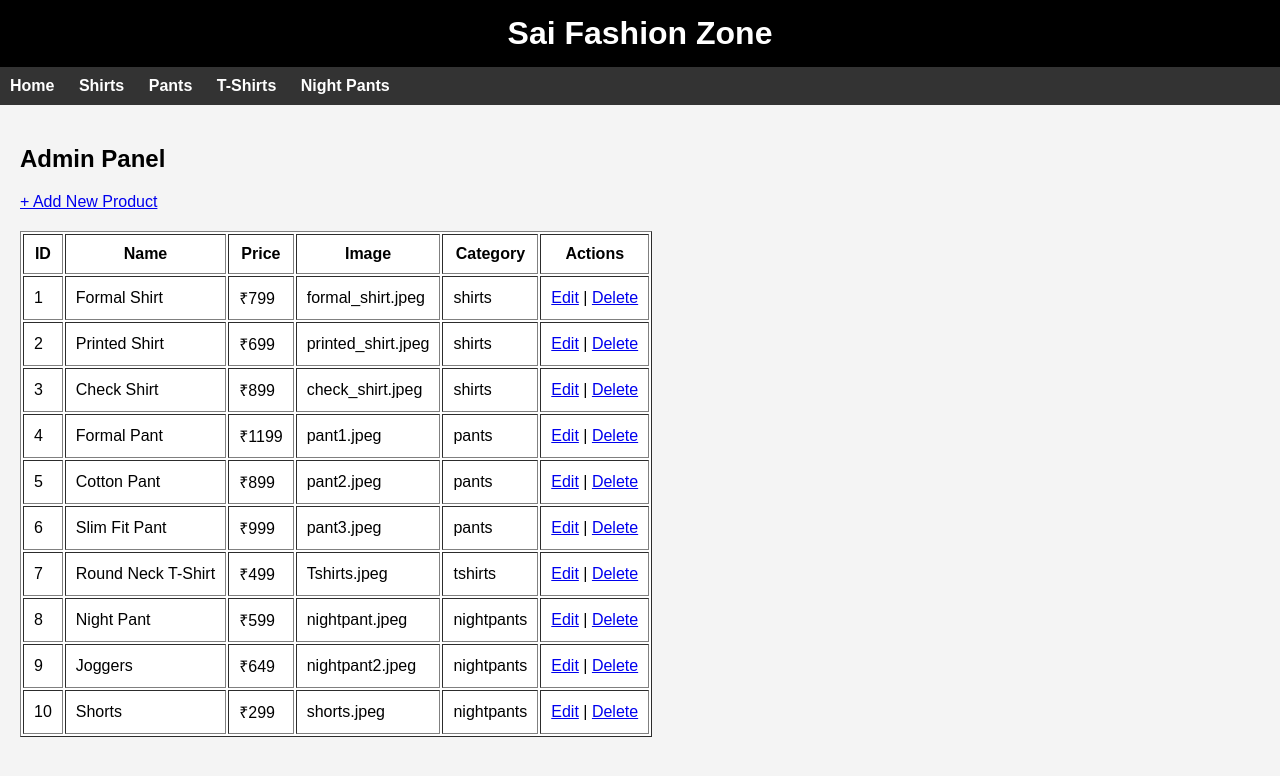
After one commit to Moksha-source/sai-fashion-zone, a Flask app: page /admin in a window 1280 px wide. The commit adds this page. Shown: the top 776 px of the page. Run offline with Flask 3, Linux system fonts and the light colour scheme; data comes from the database, SQL or seed files in the repository.

Commit message:
admin /database

```diff
--- a/app.py
+++ b/app.py
@@ -1,6 +1,51 @@
-from flask import Flask, render_template
+from flask import Flask, render_template, request, redirect, url_for
+from flask_sqlalchemy import SQLAlchemy
 
 app = Flask(__name__)
+app.config["SQLALCHEMY_DATABASE_URI"] = "sqlite:///fashion.db"
+
+db = SQLAlchemy(app)
+
+# --- Model ---
+
+class Product(db.Model):
+    id       = db.Column(db.Integer, primary_key=True)
+    name     = db.Column(db.String(100), nullable=False)
+    price    = db.Column(db.Integer, nullable=False)
+    image    = db.Column(db.String(100), nullable=True)
+    category = db.Column(db.String(50), nullable=False)
+
+# --- Seed Data ---
+
+def seed_data():
+    if Product.query.first():
+        return  # already seeded, skip
+
+    products = [
+        # Shirts
+        Product(name="Formal Shirt",       price=799,  image="formal_shirt.jpeg",  category="shirts"),
+        Product(name="Printed Shirt",      price=699,  image="printed_shirt.jpeg", category="shirts"),
+        Product(name="Check Shirt",        price=899,  image="check_shirt.jpeg",   category="shirts"),
+
+        # Pants
+        Product(name="Formal Pant",        price=1199, image="pant1.jpeg",         category="pants"),
+        Product(name="Cotton Pant",        price=899,  image="pant2.jpeg",         category="pants"),
+        Product(name="Slim Fit Pant",      price=999,  image="pant3.jpeg",         category="pants"),
+
+        # T-Shirts
+        Product(name="Round Neck T-Shirt", price=499,  image="Tshirts.jpeg",       category="tshirts"),
+
+        # Night Pants
+        Product(name="Night Pant",         price=599,  image="nightpant.jpeg",     category="nightpants"),
+        Product(name="Joggers",            price=649,  image="nightpant2.jpeg",    category="nightpants"),
+        Product(name="Shorts",             price=299,  image="shorts.jpeg",        category="nightpants"),
+    ]
+
+    db.session.add_all(products)
+    db.session.commit()
+    print("Database seeded!")
+
+# --- Routes ---
 
 @app.route("/")
 def home():
@@ -8,41 +53,70 @@ def home():
 
 @app.route("/shirts")
 def shirts():
-
-    shirts_data = [
-        {
-            "name": "Formal Shirt",
-            "price": 799,
-            "image": "formal_shirt.jpeg"
-        },
-        {
-            "name": "Printed Shirt",
-            "price": 699,
-            "image": "printed_shirt.jpeg"
-        },
-        {
-            "name": "Check Shirt",
-            "price": 899,
-            "image": "check_shirt.jpeg"
-        }
-    ]
-
-    return render_template(
-        "shirts.html",
-        shirts=shirts_data
-    )
+    items = Product.query.filter_by(category="shirts").all()
+    return render_template("shirts.html", shirts=items)
 
 @app.route("/pants")
 def pants():
-    return  render_template("pants.html")
+    items = Product.query.filter_by(category="pants").all()
+    return render_template("pants.html", pants=items)
 
 @app.route("/tshirts")
 def tshirts():
-    return render_template("tshirts.html")
+    items = Product.query.filter_by(category="tshirts").all()
+    return render_template("tshirts.html", tshirts=items)
 
 @app.route("/nightpants")
 def nightpants():
-    return render_template("nightpants.html")
+    items = Product.query.filter_by(category="nightpants").all()
+    return render_template("nightpants.html", nightpants=items)
+
+
+# -----Admin Routes -----
+
+@app.route("/admin")
+def admin():
+    products = Product.query.all()
+    return render_template("admin.html", products=products)
+
+@app.route("/admin/add", methods=["GET", "POST"])
+def admin_add():
+    if request.method == "POST":
+        product = Product(
+            name     = request.form["name"],
+            price    = int(request.form["price"]),
+            image    = request.form["image"],
+            category = request.form["category"]
+        )
+        db.session.add(product)
+        db.session.commit()
+        return redirect(url_for("admin"))
+    return render_template("admin_add.html")
+
+
+@app.route("/admin/edit/<int:id>", methods=["GET", "POST"])
+def admin_edit(id):
+    product = Product.query.get_or_404(id)
+    if request.method == "POST":
+        product.name     = request.form["name"]
+        product.price    = int(request.form["price"])
+        product.image    = request.form["image"]
+        product.category = request.form["category"]
+        db.session.commit()
+        return redirect(url_for("admin"))
+    return render_template("admin_edit.html", product=product)
+
+
+@app.route("/admin/delete/<int:id>")
+def admin_delete(id):
+    product = Product.query.get_or_404(id)
+    db.session.delete(product)
+    db.session.commit()
+    return redirect(url_for("admin"))
+
 
 if __name__ == "__main__":
+    with app.app_context():
+        db.create_all()   # creates fashion.db if it doesn't exist
+        seed_data()       # fills it with your products
     app.run(debug=True)
--- /dev/null
+++ b/templates/admin.html
@@ -0,0 +1,31 @@
+{% extends "base.html" %}
+
+{% block content %}
+    <h2>Admin Panel</h2>
+    <a href="/admin/add">+ Add New Product</a>
+
+    <table border="1" cellpadding="10" style="margin-top:20px; background:white;">
+        <tr>
+            <th>ID</th>
+            <th>Name</th>
+            <th>Price</th>
+            <th>Image</th>
+            <th>Category</th>
+            <th>Actions</th>
+        </tr>
+        {% for p in products %}
+        <tr>
+            <td>{{ p.id }}</td>
+            <td>{{ p.name }}</td>
+            <td>₹{{ p.price }}</td>
+            <td>{{ p.image }}</td>
+            <td>{{ p.category }}</td>
+            <td>
+                <a href="/admin/edit/{{ p.id }}">Edit</a> |
+                <a href="/admin/delete/{{ p.id }}"
+                   onclick="return confirm('Delete {{ p.name }}?')">Delete</a>
+            </td>
+        </tr>
+        {% endfor %}
+    </table>
+{% endblock %}
--- /dev/null
+++ b/templates/base.html
@@ -0,0 +1,32 @@
+<!DOCTYPE html>
+<html>
+<head>
+    <title>Sai Fashion Zone</title>
+
+    <link rel="stylesheet"
+          href="/static/style.css">
+</head>
+
+<body>
+
+<header>
+    <h1>Sai Fashion Zone</h1>
+</header>
+
+<nav>
+    <a href="/">Home</a>
+    <a href="/shirts">Shirts</a>
+    <a href="/pants">Pants</a>
+    <a href="/tshirts">T-Shirts</a>
+    <a href="/nightpants">Night Pants</a>
+</nav>
+
+<div class="products">
+
+    {% block content %}
+    {% endblock %}
+
+</div>
+
+</body>
+</html>
```
Also changed, not shown: templates/admin_add.html (added, +27 -0 lines), templates/admin_edit.html (added, +27 -0 lines), templates/index.html (+8 -31 lines), templates/nightpants.html (+16 -38 lines), templates/pants.html (+15 -38 lines), templates/shirts.html (+4 -25 lines), templates/tshirts.html (+15 -41 lines).
